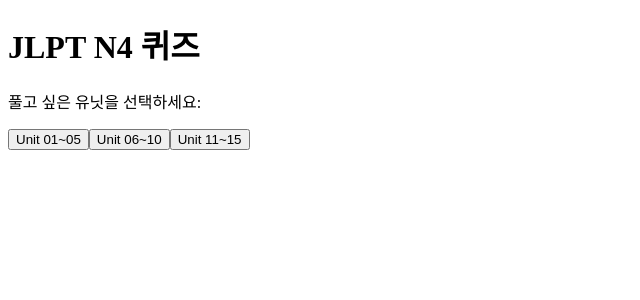
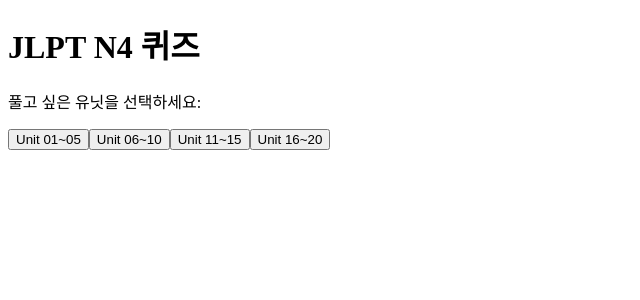
Before and after one commit to kyomusyugi/JLPT_N4, a Next.js app: page / in a window 1280 px wide. Shown: the top 300 px of the page, without its empty margins (0-640 px from the left). Built offline with nearby package versions, Linux system fonts and the light colour scheme.

Commit message:
Update page.tsx

```diff
--- a/app/page.tsx
+++ b/app/page.tsx
@@ -4,12 +4,14 @@
 import { words_01_05 } from "@/lib/words_01_05";
 import { words_06_10 } from "@/lib/words_06_10";
 import { words_11_15 } from "@/lib/words_11_15";
+import { words_16_20 } from "@/lib/words_16_20";
 import QuizPage from "@/components/quizpage";
 
 const units = {
   "Unit 01~05": words_01_05,
   "Unit 06~10": words_06_10,
   "Unit 11~15": words_11_15,
+  "Unit 16~20": words_16_20,
 };
 
 export default function HomePage() {
```
